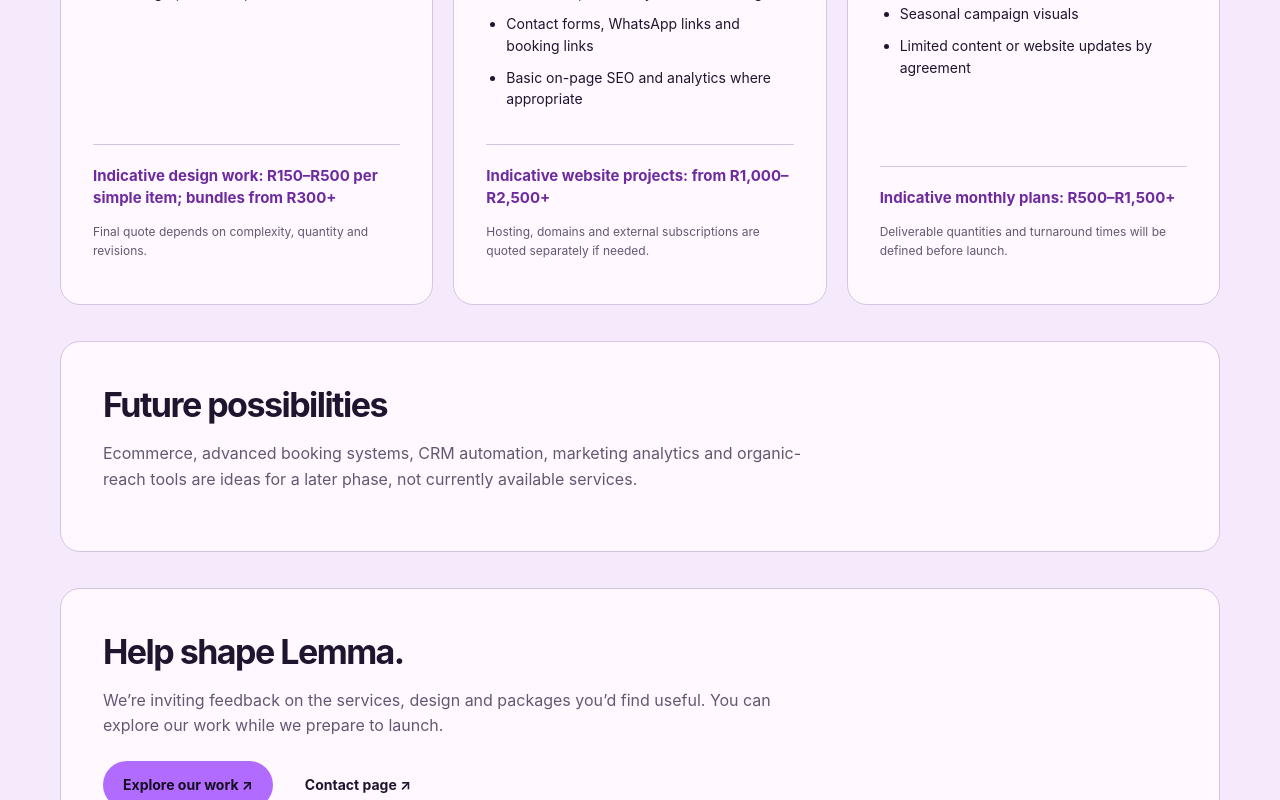
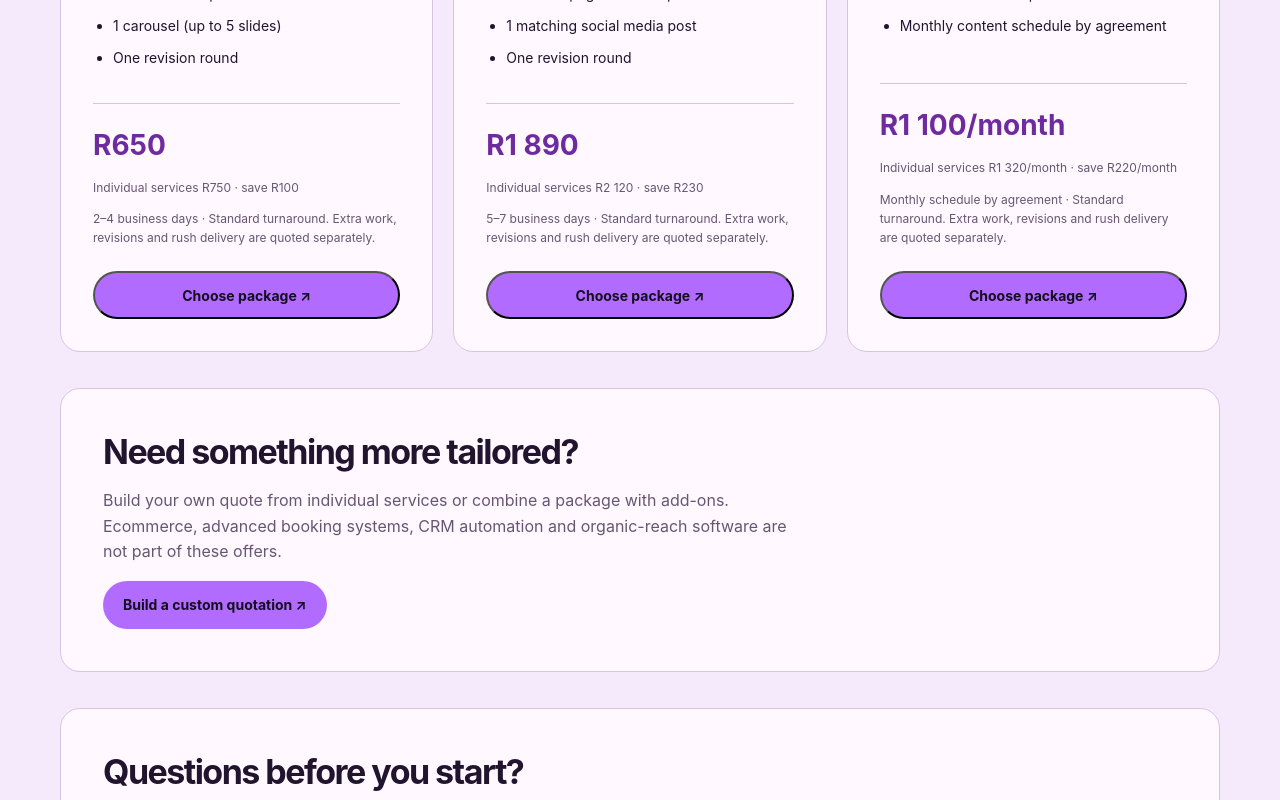
Before and after one commit to impilokalova/Lemma, a React (Vite) app: page /packages in a window 1280 px wide. Shown: the part 1060-1860 px from the top of the page. Built offline with nearby package versions, Linux system fonts and the light colour scheme.

Commit message:
Launch transparent Creative Starter Business Presence and Monthly Creative packages with quote actions

```diff
--- a/src/pages/packages/Packages.tsx
+++ b/src/pages/packages/Packages.tsx
@@ -1,15 +1,21 @@
-import {Link} from 'react-router-dom';
+import {Link,useNavigate} from 'react-router-dom';
 import {Intro} from '../../shared/components/Intro';
+import {addToDraft} from '../../lemma-quote/quote';
+import {formatZAR,getService} from '../../lemma-quote/catalog';
 
 const packages=[
- {name:'Creative Starter',summary:'Professional visual assets for launches, events and everyday promotion.',includes:['Posters, flyers and digital banners','Instagram posts, carousels and stories','Menus, price lists and business cards','Event graphics and promotional artwork'],price:'Indicative design work: R150–R500 per simple item; bundles from R300+',note:'Final quote depends on complexity, quantity and revisions.'},
- {name:'Business Presence',summary:'A clear, mobile-friendly home for your business and its enquiries.',includes:['One-page landing pages','3–5 page small business websites','Portfolio, artist and local-service websites','Mobile-responsive layouts and redesigns','Contact forms, WhatsApp links and booking links','Basic on-page SEO and analytics where appropriate'],price:'Indicative website projects: from R1,000–R2,500+',note:'Hosting, domains and external subscriptions are quoted separately if needed.'},
- {name:'Monthly Creative',summary:'Consistent creative output without rebuilding your visual identity each month.',includes:['Social media posts, stories and carousels','Reels/TikTok promotional graphics','Social banners, ad artwork and YouTube thumbnails','Seasonal campaign visuals','Limited content or website updates by agreement'],price:'Indicative monthly plans: R500–R1,500+',note:'Deliverable quantities and turnaround times will be defined before launch.'}
+ {id:'pkg-creative-starter',name:'Creative Starter',summary:'A coordinated promotional kit for your next launch, event or campaign.',includes:['1 poster','1 flyer','1 social media post','1 carousel (up to 5 slides)','One revision round'],comparison:'Individual services R750 · save R100'},
+ {id:'pkg-business-presence',name:'Business Presence',summary:'A conversion-focused online starting point for your business.',includes:['1 mobile-responsive landing page','1 contact enquiry form','Basic on-page SEO setup','1 matching social media post','One revision round'],comparison:'Individual services R2 120 · save R230'},
+ {id:'pkg-monthly-creative',name:'Monthly Creative',summary:'A dependable monthly stream of branded social content.',includes:['6 social media posts each month','2 carousels (up to 5 slides each)','One revision round per deliverable','Monthly content schedule by agreement'],comparison:'Individual services R1 320/month · save R220/month'}
 ];
-export function Packages(){return <div className="packages-page">
- <Intro eyebrow="SERVICES & PACKAGES" title="Creative services for what comes next." description="Explore the services Lemma Studio is preparing. Packages and bookings are coming soon; the ranges below are early estimates, not active offers or confirmed quotes."/>
- <div className="container"><div className="packages-notice" role="status"><strong>Coming soon</strong><span>We’re shaping our first service packages and gathering feedback. Pricing and availability are not final, and online ordering is not open.</span></div>
- <div className="packages-grid">{packages.map(p=><article className="packages-card" key={p.name}><span className="packages-status">Coming soon</span><h2>{p.name}</h2><p className="packages-summary">{p.summary}</p><h3>Planned services</h3><ul>{p.includes.map(item=><li key={item}>{item}</li>)}</ul><div className="packages-pricing"><strong>{p.price}</strong><p>{p.note}</p></div></article>)}</div>
- <section className="packages-future"><h2>Future possibilities</h2><p>Ecommerce, advanced booking systems, CRM automation, marketing analytics and organic-reach tools are ideas for a later phase, not currently available services.</p></section>
- <section className="packages-feedback"><h2>Help shape Lemma.</h2><p>We’re inviting feedback on the services, design and packages you’d find useful. You can explore our work while we prepare to launch.</p><div className="packages-actions"><Link className="btn btn-primary" to="/work">Explore our work ↗</Link><Link className="btn" to="/contact">Contact page ↗</Link></div><p className="packages-disclaimer">Contact details and enquiry functionality are still being prepared.</p></section></div>
- </div>}
+export function Packages(){
+ const navigate=useNavigate();
+ const select=(id:string)=>{addToDraft(id);navigate('/quote')};
+ return <div className="packages-page">
+ <Intro eyebrow="SERVICES & PACKAGES" title="Choose your next creative move." description="Three ready-to-enquire packages with clear deliverables and transparent ZAR pricing. Choose a package to add it to your quotation; availability and final scope are confirmed before payment."/>
+ <div className="container"><div className="packages-notice" role="note"><strong>Now available for enquiries</strong><span>Choose a package below to build a quote. No payment is taken online; we confirm timelines, content and availability with you first.</span></div>
+ <div className="packages-grid">{packages.map(p=>{const service=getService(p.id);return <article className="packages-card" key={p.id}><span className="packages-status">Available to enquire</span><h2>{p.name}</h2><p className="packages-summary">{p.summary}</p><h3>What's included</h3><ul>{p.includes.map(item=><li key={item}>{item}</li>)}</ul><div className="packages-pricing"><strong style={{fontSize:28}}>{service?formatZAR(service.price):'Price on request'}{service?.unit||''}</strong><p>{p.comparison}</p><p>{service?.delivery} · Standard turnaround. Extra work, revisions and rush delivery are quoted separately.</p><button className="btn btn-primary" type="button" style={{width:'100%',marginTop:12}} onClick={()=>select(p.id)}>Choose package ↗</button></div></article>})}</div>
+ <section className="packages-future"><h2>Need something more tailored?</h2><p>Build your own quote from individual services or combine a package with add-ons. Ecommerce, advanced booking systems, CRM automation and organic-reach software are not part of these offers.</p><Link className="btn btn-primary" to="/quote">Build a custom quotation ↗</Link></section>
+ <section className="packages-feedback"><h2>Questions before you start?</h2><p>Tell us about your project and we'll help you select the right scope. Package prices are in ZAR; international payment arrangements are confirmed manually.</p><div className="packages-actions"><Link className="btn btn-primary" to="/contact">Send a general enquiry ↗</Link><Link className="btn" to="/work">Explore our work ↗</Link></div><p className="packages-disclaimer">A package selection prepares an enquiry; it does not place an order or guarantee immediate delivery.</p></section></div>
+ </div>
+}
```
